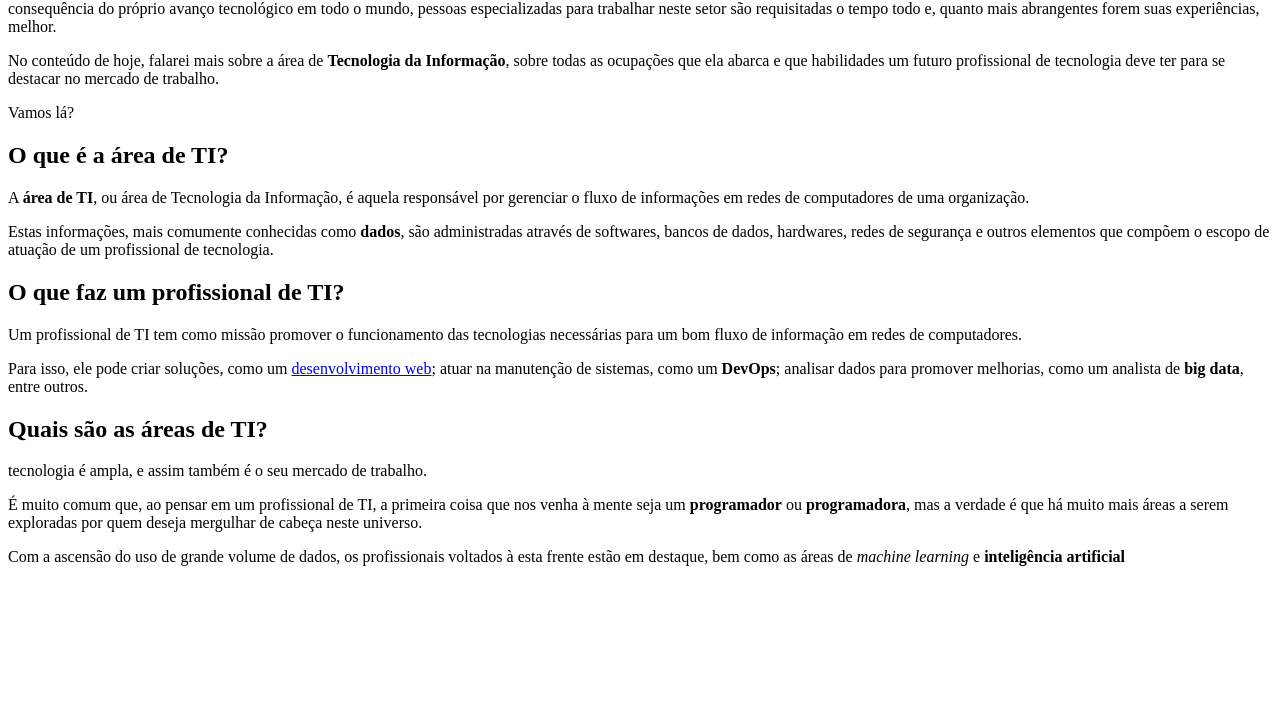
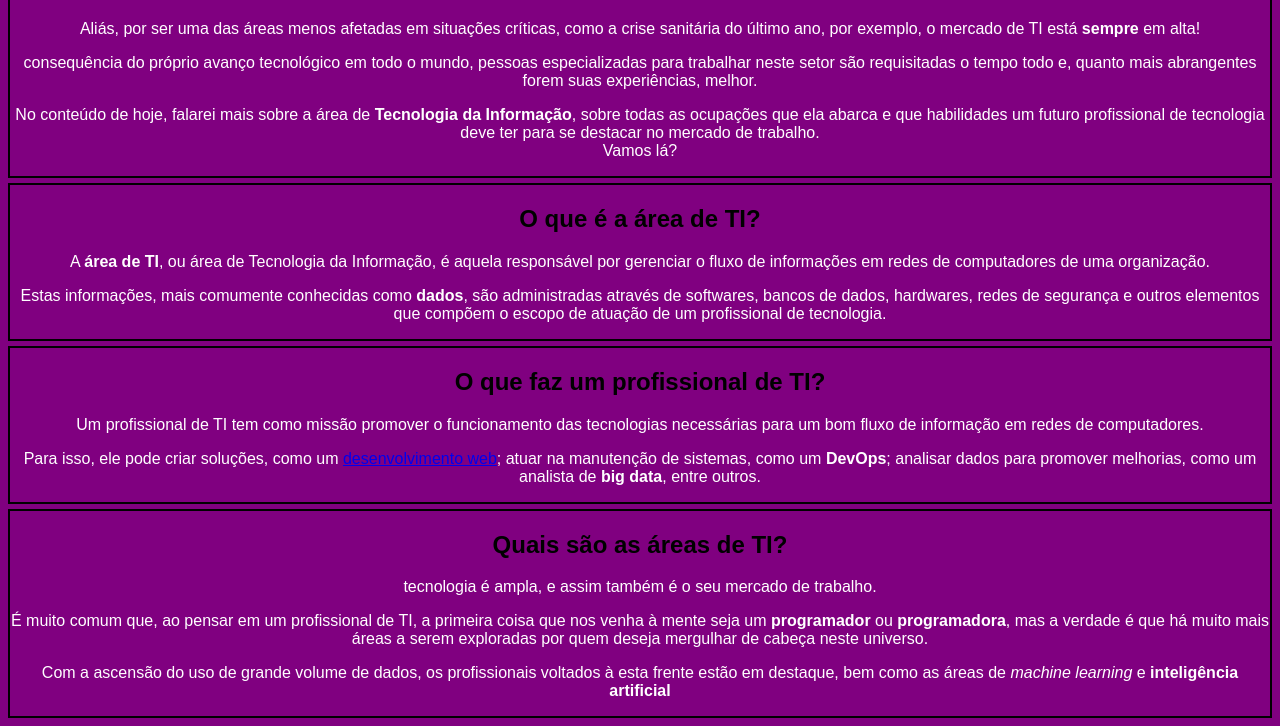
Before and after one commit to Rafaelgot10/S1-06-Atividade---HTML-Marcando-textos, a plain HTML site: page index.html in a window 1280 px wide. Shown: the part 84-810 px from the top of the page. Drawn offline with Linux system fonts and the light colour scheme.

Commit message:
Refatorando Estilizando com CSS

```diff
--- /dev/null
+++ b/Styles.css
@@ -0,0 +1,22 @@
+body{
+    background-color: purple;
+    text-align: center;
+    font-family: Arial, Helvetica, sans-serif;
+}
+
+
+section{
+color: rgb(255, 255, 255);
+border: 2px solid rgb(0, 0, 0);
+margin-top: 5px;
+
+}
+
+h1{
+    text-align: center;
+    color: black;
+    font-size: 30px;
+}
+h2 {
+    color: black;
+}
--- a/index.html
+++ b/index.html
@@ -1,23 +1,106 @@
 <!DOCTYPE html>
 <html lang="pt-br">
+
 <head>
-    <meta charset="utf-8">
+    <meta charset="UTF-8">
+    <title>Marcando Textos</title>
+    <link rel="stylesheet" href="Styles.css">
 </head>
-    <body>
-        <p>O <strong>mercado de TI</strong> está em alta.</p>
-        <p>Aliás, por ser uma das áreas menos afetadas em situações críticas, como a crise sanitária do último ano, por exemplo, o mercado de TI está <strong>sempre</strong> em alta!</p>
-        <p>consequência do próprio avanço tecnológico em todo o mundo, pessoas especializadas para trabalhar neste setor são requisitadas o tempo todo e, quanto mais abrangentes forem suas experiências, melhor.</p>
-        <p>No conteúdo de hoje, falarei mais sobre a área de <strong>Tecnologia da Informação</strong>, sobre todas as ocupações que ela abarca e que habilidades um futuro profissional de tecnologia deve ter para se destacar no mercado de trabalho.</p>
-        <p>Vamos lá?</p>
-        <h2>O que é a área de TI?</h2>
-        <p>A <strong>área de TI</strong>, ou área de Tecnologia da Informação, é aquela responsável por gerenciar o fluxo de informações em redes de computadores de uma organização.</p>
-        <p>Estas informações, mais comumente conhecidas como <strong>dados</strong>, são administradas através de softwares, bancos de dados, hardwares, redes de segurança e outros elementos que compõem o escopo de atuação de um profissional de tecnologia.</p>
-        <H2>O que faz um profissional de TI?</H2>
-        <p>Um profissional de TI tem como missão promover o funcionamento das tecnologias necessárias para um bom fluxo de informação em redes de computadores.</p>
-        <p>Para isso, ele pode criar soluções, como um <a href="https://kenzie.com.br/blog/desenvolvimento-web/" target="_blank">desenvolvimento web</a>; atuar na manutenção de sistemas, como um <strong>DevOps</strong>; analisar dados para promover melhorias, como um analista de <strong>big data</strong>, entre outros.</p>
-        <h2>Quais são as áreas de TI?</h2>
-        <p>tecnologia é ampla, e assim também é o seu mercado de trabalho.</p>
-        <p>É muito comum que, ao pensar em um profissional de TI, a primeira coisa que nos venha à mente seja um <strong>programador</strong> ou <strong>programadora</strong>, mas a verdade é que há muito mais áreas a serem exploradas por quem deseja mergulhar de cabeça neste universo.</p>
-        <p>Com a ascensão do uso de grande volume de dados, os profissionais voltados à esta frente estão em destaque, bem como as áreas de <em>machine learning</em> e <strong>inteligência artificial</strong></p>
-    </body>
+
 </html>
+
+<body>
+    <main>
+        <article>
+            <section>
+                <h1>O <strong>mercado de TI</strong> está em alta.</h1>
+
+                <p>
+                    Aliás, por ser uma das áreas menos afetadas em situações críticas, como a crise sanitária do último
+                    ano,
+                    por
+                    exemplo, o mercado de TI está <strong>sempre</strong> em alta!
+                </p>
+
+                <p>
+                    consequência do próprio avanço tecnológico em todo o mundo, pessoas especializadas para trabalhar
+                    neste
+                    setor
+                    são
+                    requisitadas o tempo todo e, quanto mais abrangentes forem suas experiências, melhor.
+                </p>
+                <p>
+                    No conteúdo de hoje, falarei mais sobre a área de <strong>Tecnologia da Informação</strong>, sobre
+                    todas
+                    as
+                    ocupações que ela abarca e que habilidades um futuro profissional de tecnologia deve ter para se
+                    destacar no
+                    mercado de trabalho. <br> Vamos lá?
+                </p>
+            </section>
+
+
+            <section>
+                <h2>O que é a área de TI?</h2>
+
+                <p>
+                    A <strong>área de TI</strong>, ou área de Tecnologia da Informação, é aquela responsável por
+                    gerenciar o
+                    fluxo
+                    de
+                    informações em redes de computadores de uma organização.
+                </p>
+                <p>
+                    Estas informações, mais comumente conhecidas como <strong>dados</strong>, são administradas através
+                    de
+                    softwares,
+                    bancos de dados, hardwares, redes de segurança e outros elementos que compõem o escopo de atuação de
+                    um
+                    profissional de tecnologia.
+                </p>
+            </section>
+
+            <section>
+                <H2>O que faz um profissional de TI?</H2>
+
+                <p>
+                    Um profissional de TI tem como missão promover o funcionamento das tecnologias necessárias para um
+                    bom
+                    fluxo de
+                    informação em redes de computadores.
+                </p>
+                <p>
+                    Para isso, ele pode criar soluções, como um <a
+                        href="https://kenzie.com.br/blog/desenvolvimento-web/" target="_blank">desenvolvimento web</a>;
+                    atuar na manutenção de sistemas, como um
+                    <strong>DevOps</strong>;
+                    analisar dados para promover melhorias, como um analista de <strong>big data</strong>, entre outros.
+                </p>
+            </section>
+
+            <section>
+                <h2>Quais são as áreas de TI?</h2>
+                <p>
+                    tecnologia é ampla, e assim também é o seu mercado de trabalho.
+                </p>
+
+                <p>
+                    É muito comum que, ao pensar em um profissional de TI, a primeira coisa que nos venha à mente seja
+                    um
+                    <strong>programador</strong> ou <strong>programadora</strong>, mas a verdade é que há muito mais
+                    áreas a
+                    serem
+                    exploradas por quem deseja mergulhar de cabeça neste universo.
+                </p>
+                <p>
+                    Com a ascensão do uso de grande volume de dados, os profissionais voltados à esta frente estão em
+                    destaque, bem
+                    como as áreas de <em>machine learning</em> e <strong>inteligência artificial</strong>
+                </p>
+            </section>
+        </article>
+    </main>
+
+</body>
+
+</html>
```
